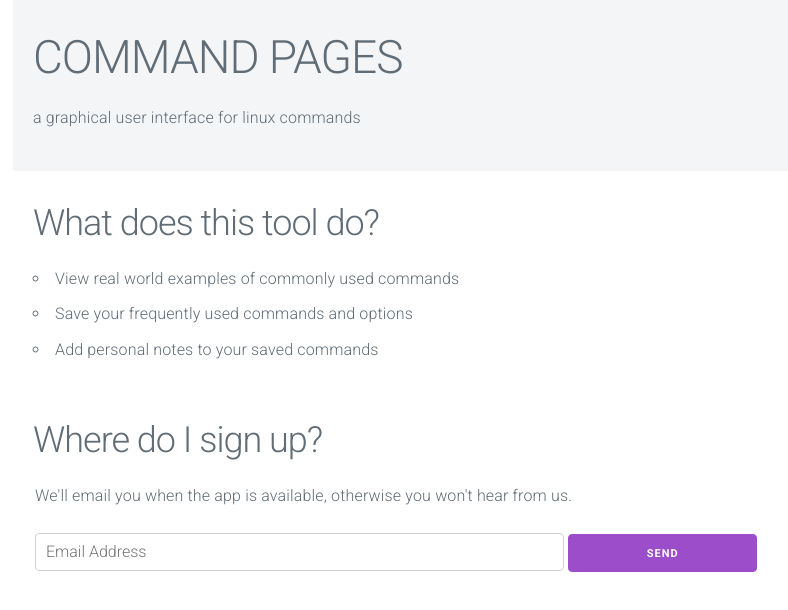
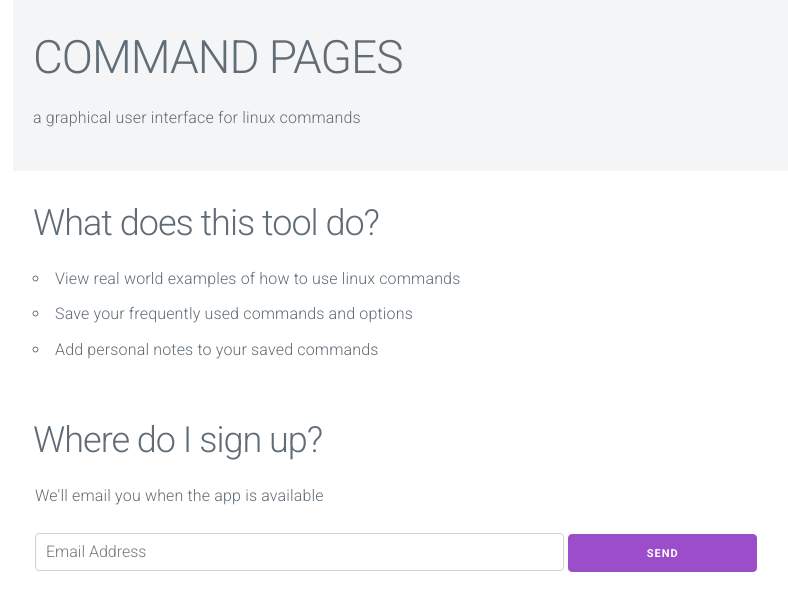
Before and after one commit to WilliamQLiu/command-pages-landing, a website: page src/index.html in a window 1280 px wide. Shown: the whole page, without its empty margins (227-1015 px from the left). Drawn offline with nearby package versions, Linux system fonts and the light colour scheme.

Commit message:
Minor text changes to index

```diff
--- a/src/index.html
+++ b/src/index.html
@@ -23,7 +23,7 @@
 			<section class="container">
 				<h2 class="title">What does this tool do?</h2>
                 <ul>
-                    <li>View real world examples of commonly used commands</li>
+                    <li>View real world examples of how to use linux commands</li>
                     <li>Save your frequently used commands and options</li>
                     <li>Add personal notes to your saved commands</li>
                 </ul>
@@ -33,7 +33,7 @@
                 <h2 class="title">Where do I sign up?</h2>
                 <form>
                     <fieldset>
-                        <p>We'll email you when the app is available, otherwise you won't hear from us.</p>
+                        <p>We'll email you when the app is available</p>
                         <input type="email" placeholder="Email Address" id="email">
                         <input class="button-primary signup" type="submit" value="Send">
                     </fieldset>
```
